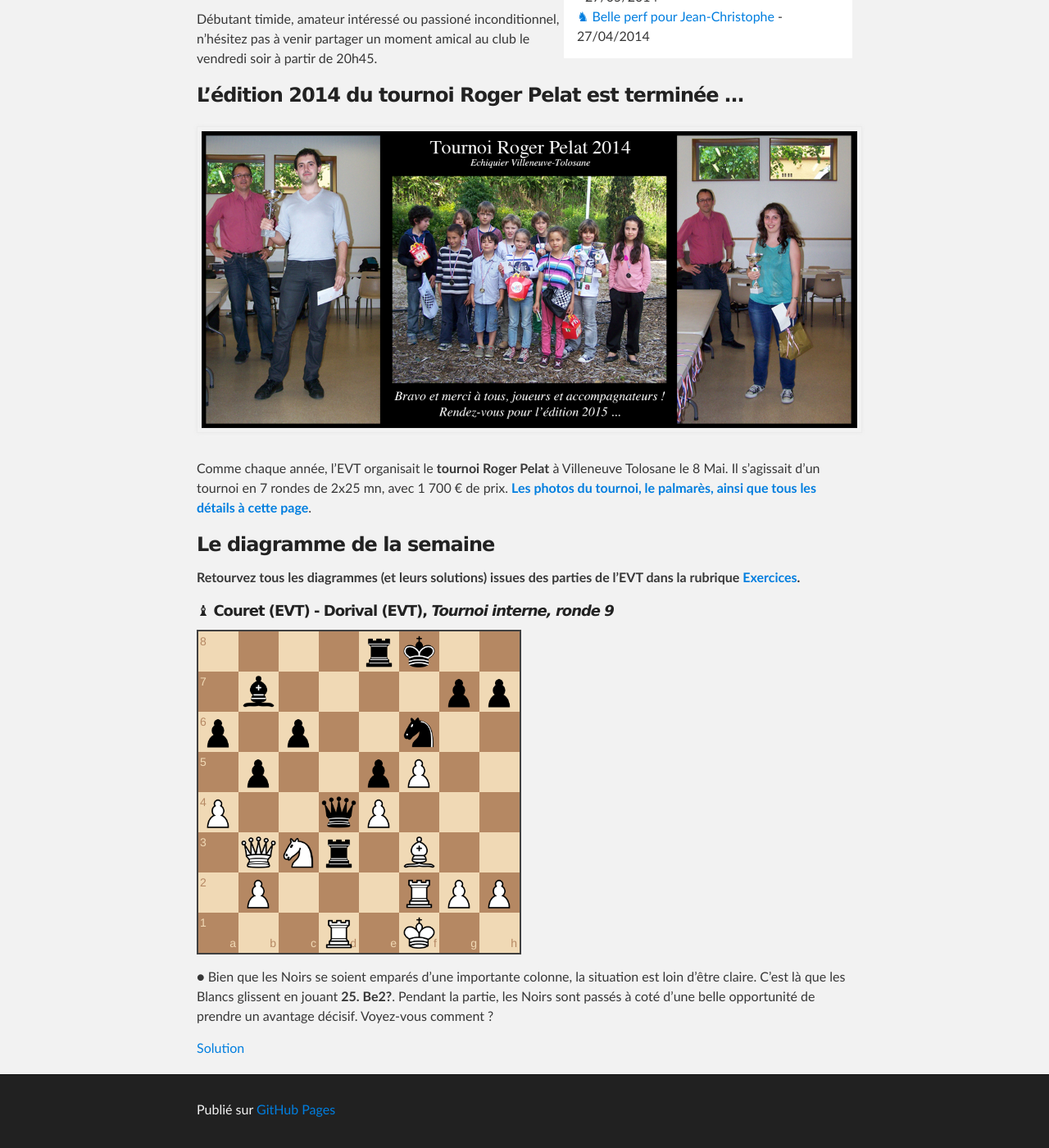
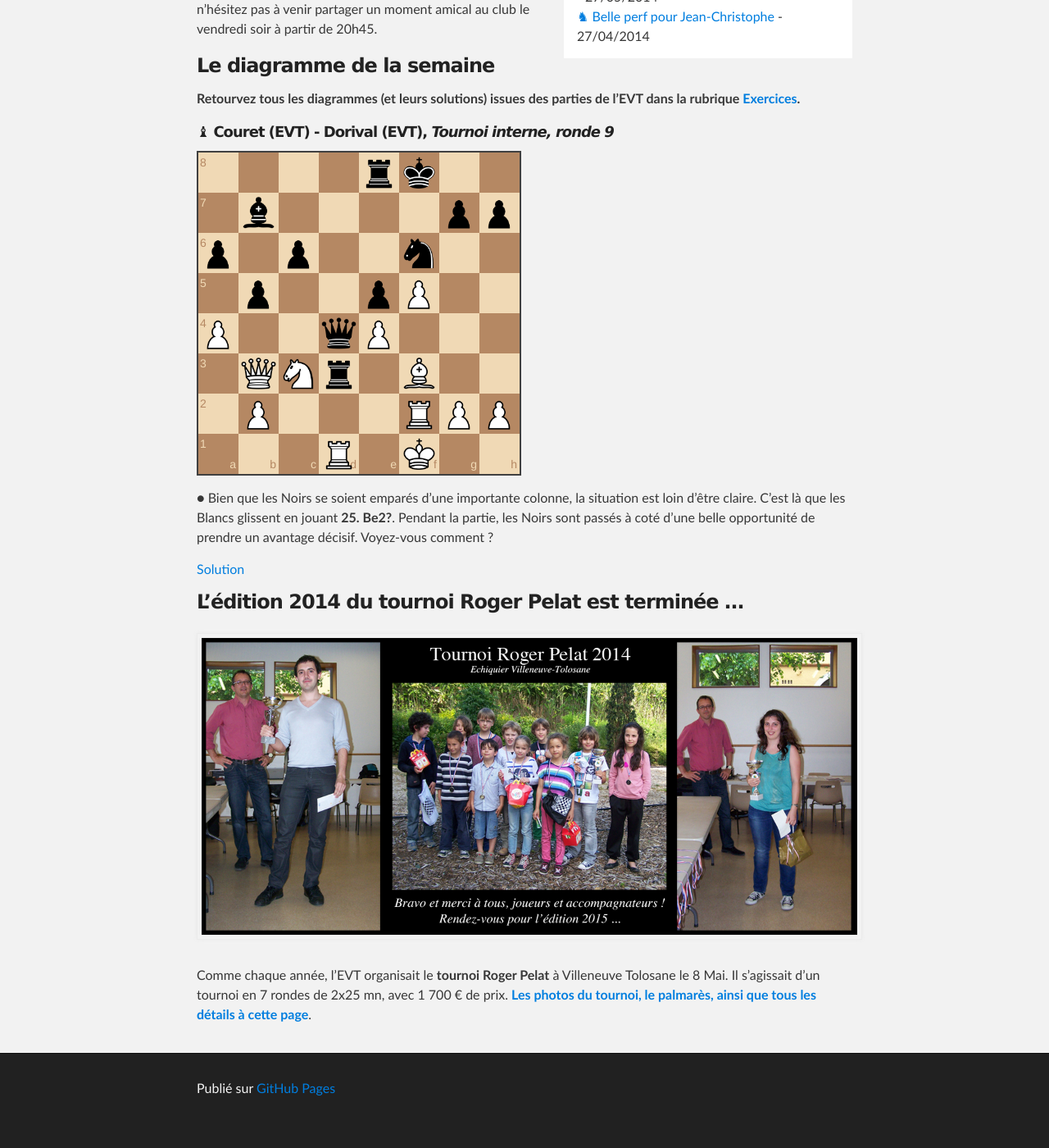
Before and after one commit to echiquier-villeneuve-tolosane/echiquier-villeneuve-tolosane.github.io, a Jekyll site: the page built from index.md, in a window 1280 px wide and 1400 px high, scrolled down 475 px. Shown: the whole window at 82% size. Built offline with Jekyll 4.4.1, drawn with Linux system fonts in a browser that asks for light colours; nearby versions of some CDN libraries; after the commit the page ends 1849 px from its top, so only the background shows below that; some of the changed lines change nothing that is shown; some of the changed text lies outside the part shown.

Commit message:
Updated index.md

```diff
--- a/index.md
+++ b/index.md
@@ -5,17 +5,11 @@ title: Accueil
 published: true
 ---
 
-### Bienvenue à l'Échiquier de Villeneuve-Tolosane ###
+### Présentation de l'EVT ###
 
 L'EVT est un club très convivial qui se réunit tous les **vendredis soirs à partir de 20h45** ... jusqu'à épuisement des joueurs ! Les soirées sont habituellement animées par les **cours d'Olivier Touzane (Maître International)**, le **Tournoi Interne Open**, les commentaires sur les compétitions et parties récentes, le jeu libre ou les tournois de Blitz improvisés.
 
 Débutant timide, amateur intéressé ou passioné inconditionnel, n'hésitez pas à venir partager un moment amical au club le vendredi soir à partir de 20h45.
-
-### L'édition 2014 du tournoi Roger Pelat est terminée ... ###
-
-![Tournoi EVT 2014](photos/tournoi-roger-pelat-2014-mix.jpg)
-
-Comme chaque année, l'EVT organisait le **tournoi Roger Pelat** à Villeneuve Tolosane le 8 Mai. Il s'agissait d'un tournoi en 7 rondes de 2x25 mn, avec 1 700 &euro; de prix. **[Les photos du tournoi, le palmarès, ainsi que tous les détails à cette page](tournoi-roger-pelat.html "Tournoi Roger pelat")**.
 
 ### Le diagramme de la semaine ###
 
@@ -29,3 +23,9 @@ Comme chaque année, l'EVT organisait le **tournoi Roger Pelat** à Villeneuve T
 &#9679; Bien que les Noirs se soient emparés d'une importante colonne, la situation est loin d'être claire. C'est là que les Blancs glissent en jouant **25. Be2?**. Pendant la partie, les Noirs sont passés à coté d'une belle opportunité de prendre un avantage décisif. Voyez-vous comment ?
 
 > Dans la partie, les Noirs se sont contentés de gagner un bon pion central avec la suite **25... Rxd1+ 26. Bxd1 b4!** (=+) qui chasse le cavalier de la défense de e4. Cependant il y avait une suite plus tranchante avec **25...Nxe4!!** qui gagne une pièce même sur la meilleure parade : **26. Nxe4 Rxb3 27. Rxd4 exd4** (+-).
+
+### L'édition 2014 du tournoi Roger Pelat est terminée ... ###
+
+![Tournoi EVT 2014](photos/tournoi-roger-pelat-2014-mix.jpg)
+
+Comme chaque année, l'EVT organisait le **tournoi Roger Pelat** à Villeneuve Tolosane le 8 Mai. Il s'agissait d'un tournoi en 7 rondes de 2x25 mn, avec 1 700 &euro; de prix. **[Les photos du tournoi, le palmarès, ainsi que tous les détails à cette page](tournoi-roger-pelat.html "Tournoi Roger pelat")**.
```
